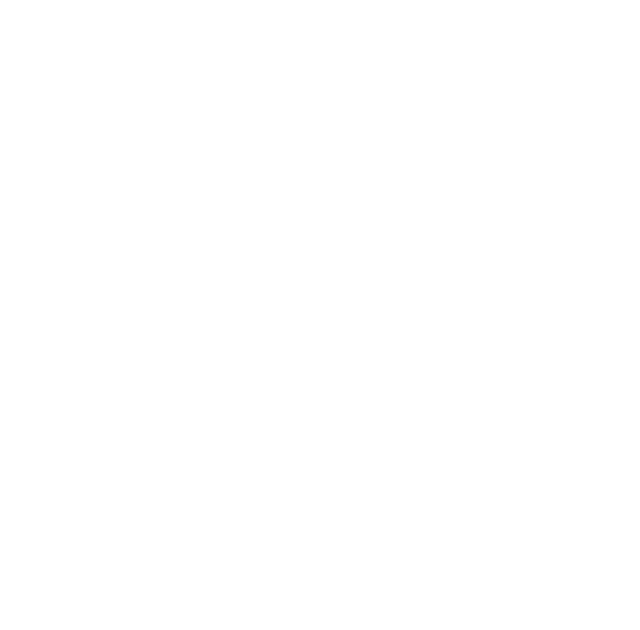
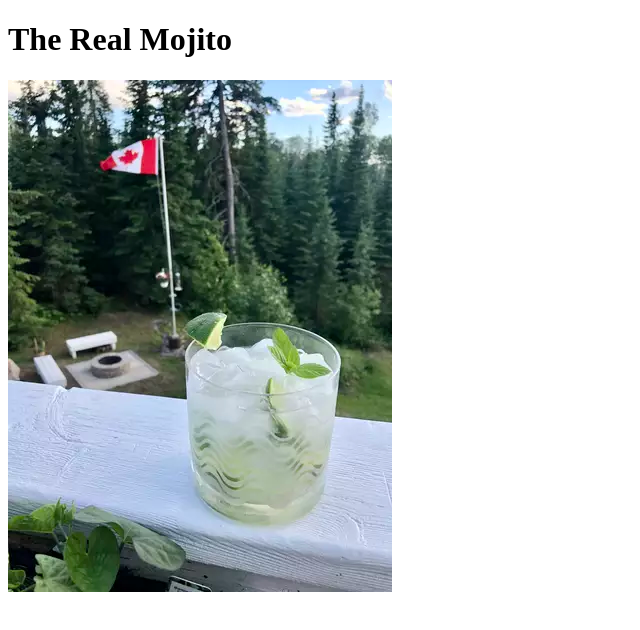
Before and after one commit to yipqp/odin-recipes, a plain HTML site: page recipes/the-real-mojito.html in a window 1280 px wide. Shown: the whole page, without its empty margins (0-640 px from the left). Drawn offline with Linux system fonts and the light colour scheme.

Commit message:
Add mojito image

```diff
--- a/recipes/the-real-mojito.html
+++ b/recipes/the-real-mojito.html
@@ -6,6 +6,9 @@
     </head>
 
     <body>
+        <h1>The Real Mojito</h1>
+        <img src="../img/mojito.jpg" alt="mojito on ledge with Canadian flag and many trees in back">
+
 
     </body>
 </html>
```
Also changed, not shown: img/mojito.jpg (added).
